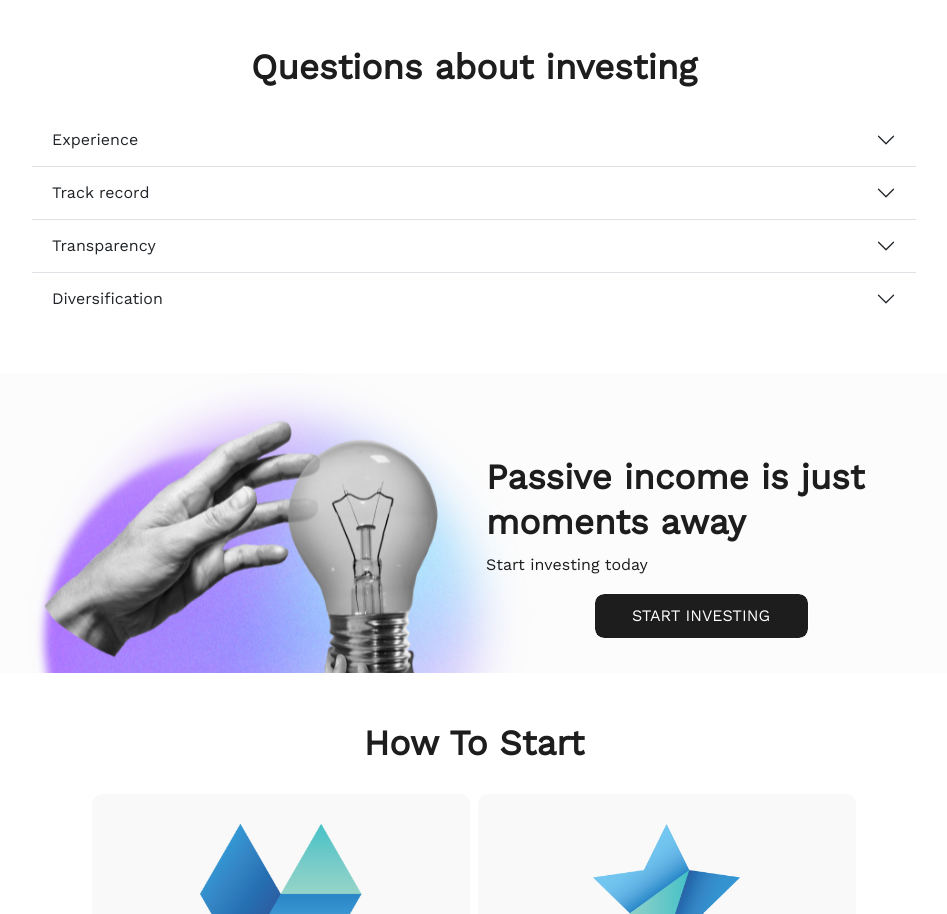
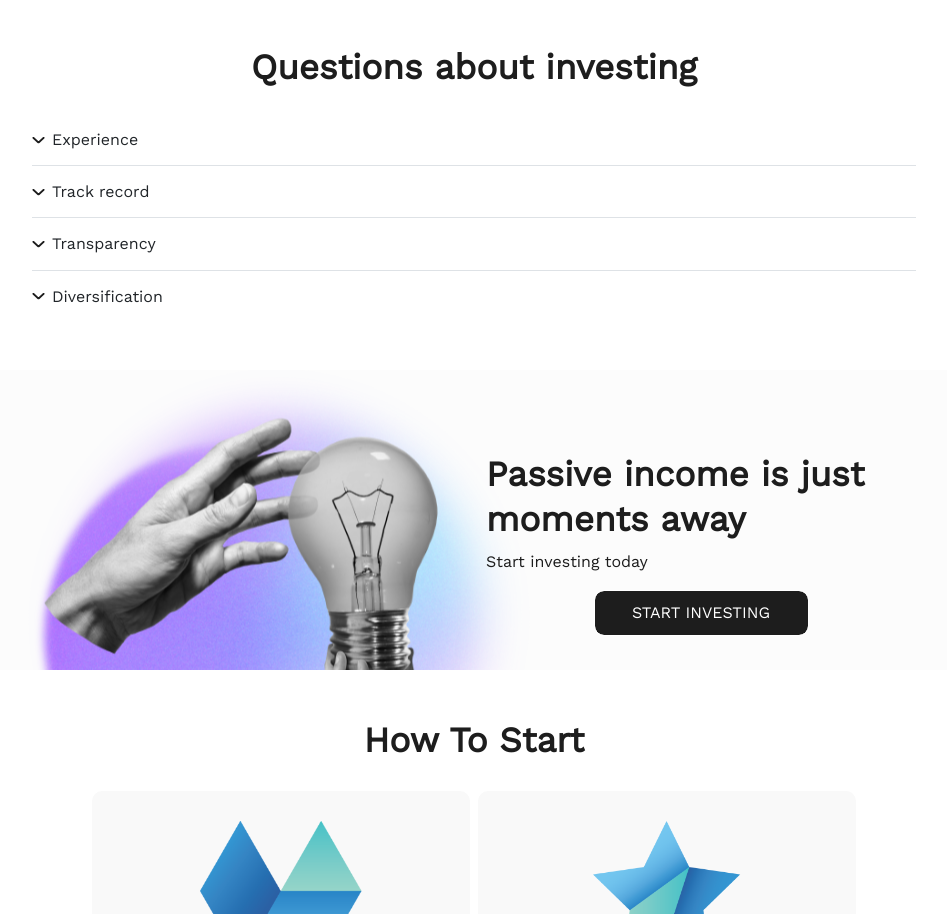
Before and after one commit to pjotrs-osnovskis/limedot, a plain HTML site: page pages/index.html in a window 1280 px wide. Shown: the part 2750-3664 px from the top of the page, without its empty margins (166-1113 px from the left). Drawn offline with nearby package versions, Linux system fonts and the light colour scheme.

Commit message:
fix: fix up

```diff
--- a/assets/css/styles.css
+++ b/assets/css/styles.css
@@ -830,26 +830,42 @@ input[type='radio'] {
     padding: 5rem 0;
 }
 
-#verify-account .accordion-button::after {
+#verify-account .accordion-button::after,
+#index-6 .accordion-button::after {
     display: none;
 }
 
-#verify-account .accordion-button:not(.collapsed):before {
+#verify-account .accordion-button:not(.collapsed):before,
+#index-6 .accordion-button:not(.collapsed):before {
     rotate: 180deg;
     margin-top: -1rem;
 }
 
-#verify-account .accordion-button {
-    position: relative;
-}
-
-#verify-account .accordion-button::before {
+#verify-account .accordion-button,
+#index-6 .accordion-button {
+    position: relative;
+}
+
+#verify-account .accordion-button::before,
+#index-6 .accordion-button::before {
     content: "";
     background: no-repeat url(../img/chevron-down.svg);
 
     margin-right: 0.75rem;
     height: 15px;
     min-width: 13px;
+}
+
+#index-6 .accordion-button:not(.collapsed):before {
+    margin-top: -1.25rem;
+}
+
+#index-6 .accordion-button::before{
+    position: absolute;
+    left: 0;
+    margin-top: 0.25rem;
+    top: 50%;
+    transform: translateY(-50%);
 }
 
 #verify-account .accordion-item,
```
